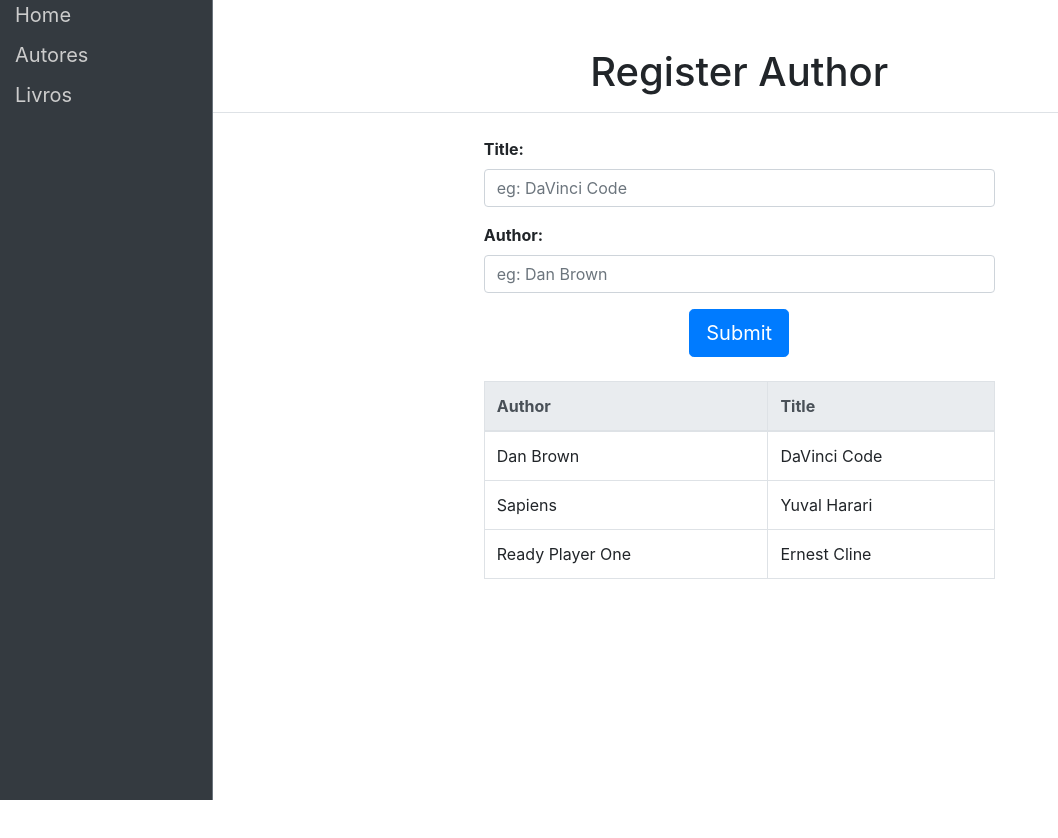
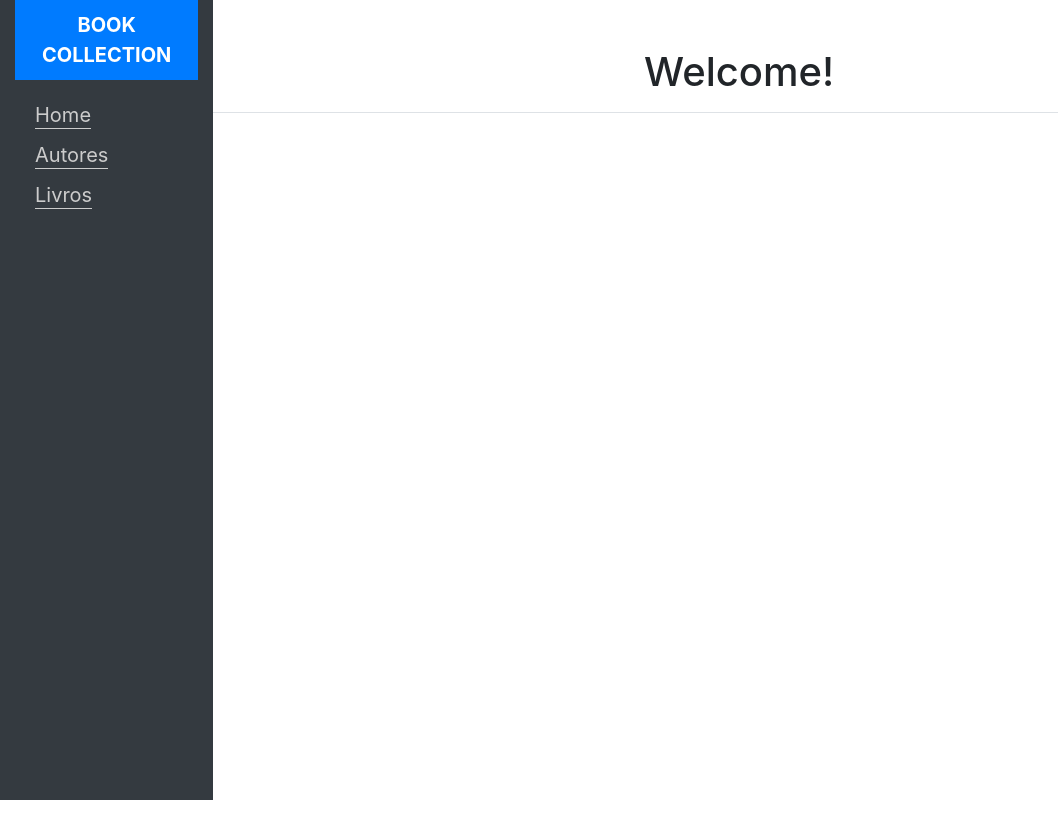
Before and after one commit to didiraja/react-book-collection, a React (Create React App) app: page / in a window 1280 px wide. Shown: the top 838 px of the page, without its empty margins (0-1058 px from the left). After the commit the page ends 800 px from the top, so only its background shows below. Built offline with nearby package versions, Linux system fonts and the light colour scheme.

Commit message:
estilizado menu lateral

```diff
--- a/src/App.js
+++ b/src/App.js
@@ -1,10 +1,11 @@
 import React, { Component, Fragment } from 'react';
-import { BrowserRouter as Router, Route, Link } from "react-router-dom";
-
+import { BrowserRouter as Router, Route } from "react-router-dom";
+import Home from './components/Home'
 import MainForm from './components/MainForm';
 import MenuRouter from './components/MenuRouter';
 
 import 'bootstrap/dist/css/bootstrap.min.css';
+import './index.css';
 
 class App extends Component {
 
@@ -35,34 +36,33 @@ class App extends Component {
     return (
       <Fragment>
         <Router>
-        {/* <Route path="/" exact component={
 
-        } /> */}
+        <div className="container-fluid">
+
+          <div className="row">
+
+            <div className="col-md-2 col-router bg-dark">
+              <MenuRouter />
+            </div>
+
+            <div className="col-md-10 pl-md-0">
+
+              <Route path="/" exact component={
+                () => <Home />
+              } />
               <Route path="/author/" component={
                 () => <MainForm title="Register Author" content={this.state.books} />
               } />
               <Route path="/title/" component={
                 () => <MainForm title="Register Title" content={this.state.books} />
               } />
-      </Router>
-
-      <div className="container-fluid">
-
-        <div className="row">
-
-          <div className="col-md-2 col-router bg-dark border-right border-secondary">
-            <MenuRouter />
-          </div>
-
-          <div className="col-md-10 pl-md-0">
-
-            <MainForm title="Register Author" content={this.state.books} />
 
             </div>
 
           </div>
 
         </div>
+        </Router>
       </Fragment>
 
     );
--- /dev/null
+++ b/src/components/Home.js
@@ -0,0 +1,13 @@
+import React from 'react'
+import Title from './Title'
+
+
+const Home = () => {
+  return (
+
+    <Title title="Welcome!" />
+
+  )
+}
+
+export default Home
--- a/src/components/MainForm.js
+++ b/src/components/MainForm.js
@@ -1,4 +1,5 @@
 import React, { Component, Fragment } from 'react';
+import Title from './Title'
 import RegisterAuthor from './RegisterAuthor';
 
 class MainForm extends Component {
@@ -10,7 +11,7 @@ class MainForm extends Component {
   render() {
     return (
       <Fragment>
-        <p className="h1 text-center pt-5 pb-3 mb-4 border-bottom">{this.props.title}</p>
+        <Title title={this.props.title} />
 
         <div className="row">
           <div className="col-md-6 mx-auto">
--- a/src/components/MenuRouter.js
+++ b/src/components/MenuRouter.js
@@ -1,17 +1,26 @@
-import React, { Component } from 'react';
+import React, { Component, Fragment } from 'react'
+import { Link } from "react-router-dom"
 
 class MenuRouter extends Component {
   render() {
     return (
+      <Fragment>
+        <span className="list-title bg-primary">Book Collection</span>
 
-      <ul className="list-menu">
-        <li className="list-item">Home</li>
-        <li className="list-item">Autores</li>
-        <li className="list-item">Livros</li>
-      </ul>
-
-    );
+        <ul className="list-menu">
+          <li className="list-item">
+            <Link to="/">Home</Link>
+          </li>
+          <li className="list-item">
+            <Link to="/author/">Autores</Link>
+          </li>
+          <li className="list-item">
+            <Link to="/title/">Livros</Link>
+          </li>
+        </ul>
+      </Fragment>
+    )
   }
 }
 
-export default MenuRouter;
+export default MenuRouter
--- /dev/null
+++ b/src/components/Title.js
@@ -0,0 +1,21 @@
+import React, { Component } from 'react'
+
+class Title extends Component {
+
+  constructor(props) {
+    super()
+  }
+
+  render() {
+
+    this.props.title == '' ? "Texto Padrão" : this.props.title
+
+    return (
+
+      <p className="h1 text-center pt-5 pb-3 mb-4 border-bottom">{this.props.title}</p>
+
+    )
+  }
+}
+
+export default Title
--- a/src/index.css
+++ b/src/index.css
@@ -13,13 +13,43 @@ body {
   font-family: sans-serif;
 }
 
+.col-router {
+  padding:0;
+}
+
+.list-title {
+  text-align: center;
+  color: white;
+  padding: 10px 0;
+  width: 100%;
+  display: block;
+  font-size: 20px;
+  font-weight: bold;
+  text-transform: uppercase;
+}
+
 .list-menu {
   list-style-type: none;
   padding-inline-start: 0px;
   color: #ccc;
+
+  margin: 20px;
 }
 
 .list-menu .list-item {
   font-size: 20px;
   margin-bottom: 10px;
 }
+
+.list-item a {
+  color: #ccc;
+  padding-bottom: 1px;
+  border-bottom: 1px solid #ccc;
+}
+
+.list-item a:hover {
+  color: #ccc;
+  padding-bottom: 1px;
+  border: 0;
+  text-decoration: none;
+}
```
Lines whose indentation alone changed are shown as unchanged.
